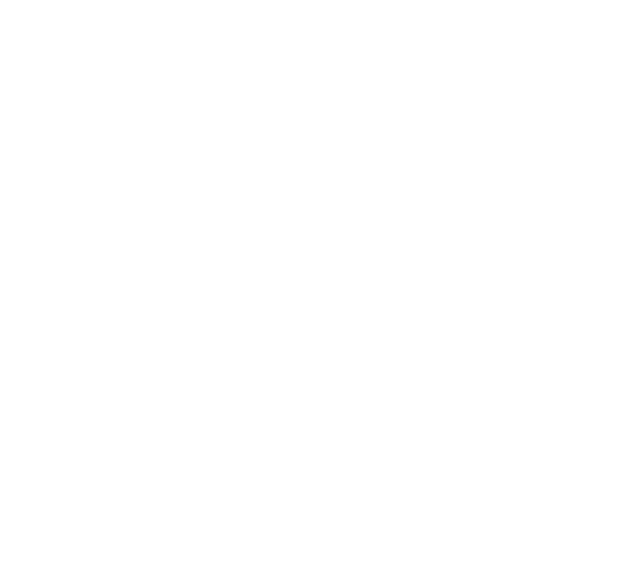
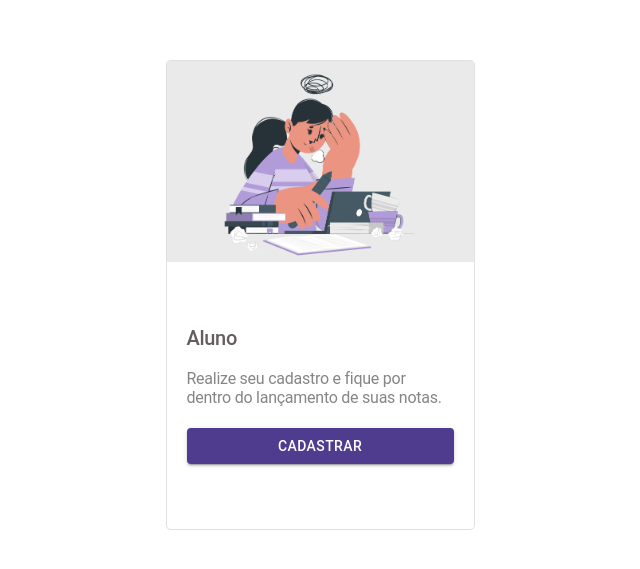
Before and after one commit to Odorizzi1/Educa-web, a React (Vite) app in the folder client/: page /registro in a window 1280 px wide. Before the commit this address had no page. Shown: the part 105-674 px from the top of the page, without its empty margins (320-960 px from the left). Built offline with nearby package versions, Linux system fonts and the light colour scheme.

Commit message:
Create register page and component

```diff
--- /dev/null
+++ b/client/src/components/molecules/cardRegister/CardRegister.tsx
@@ -0,0 +1,52 @@
+import { Box, Typography } from "@mui/material";
+import { Button } from "../../atoms";
+
+const CardRegister = () => {
+  return (
+    <Box
+      display="flex"
+      flexDirection="column"
+      width="307px"
+      height="468px"
+      borderRadius="4px"
+      boxShadow="0px 0px 0px 1px #E0E0E0"
+    >
+      <Box bgcolor="#eaeaea">
+        <img width="200px" src="/girlStudy.png" />
+      </Box>
+      <Box
+        display="flex"
+        justifyContent="center"
+        flexDirection="column"
+        textAlign="left"
+        height="100%"
+        padding="20px"
+        gap="20px"
+      >
+        <Typography
+          fontFamily="roboto"
+          fontSize="20px"
+          fontWeight="500"
+          variant="h1"
+          textAlign="left"
+          color="#645d5d"
+        >
+          Aluno
+        </Typography>
+        <Typography
+          fontFamily="roboto"
+          fontSize="16px"
+          fontWeight="400"
+          variant="h1"
+          textAlign="left"
+          color="#868585"
+        >
+          Realize seu cadastro e fique por dentro do lançamento de suas notas.
+        </Typography>
+        <Button>Cadastrar</Button>
+      </Box>
+    </Box>
+  );
+};
+
+export { CardRegister };
--- /dev/null
+++ b/client/src/components/molecules/cardRegister/index.ts
@@ -0,0 +1 @@
+export * from "./CardRegister"
--- /dev/null
+++ b/client/src/pages/register/RegisterView.tsx
@@ -0,0 +1,12 @@
+import { Box } from "@mui/material";
+import { CardRegister } from "../../components/molecules/cardRegister";
+
+const RegisterView = () => {
+  return (
+    <Box  width="100%" height="100%" display={"flex"} alignItems={"center"} justifyContent={"space-evenly"}>
+      <CardRegister />
+
+    </Box>
+  );
+};
+export { RegisterView };
--- /dev/null
+++ b/client/src/pages/register/index.ts
@@ -0,0 +1 @@
+export * from "./RegisterContainer";
--- a/client/src/routes.tsx
+++ b/client/src/routes.tsx
@@ -7,12 +7,14 @@
   Routes as ReactRouterRoutes,
 } from "react-router-dom";
 import { LoginView } from "./pages/login/LoginView";
+import { RegisterView } from "./pages/register/RegisterView";
 
 const Routes: React.FC = () => {
   return (
     <Router>
       <ReactRouterRoutes>
         <Route path="/" element={<LoginView />} />
+        <Route path="/registro" element={<RegisterView />} />
       </ReactRouterRoutes>
     </Router>
   );
```
Also changed, not shown: client/src/pages/register/RegisterContainer.tsx (added, +8 -0 lines), client/public/girlStudy.png (added).
